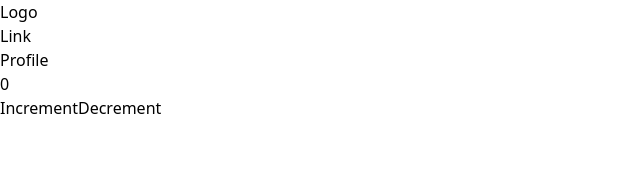
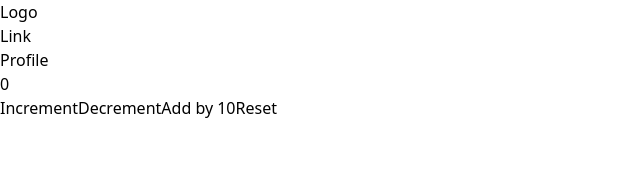
Before and after one commit to Asad9340/Basic-Redux, a React (Vite) app: page / in a window 1280 px wide. Shown: the top 186 px of the page, without its empty margins (0-640 px from the left). Built offline with nearby package versions, Linux system fonts and the light colour scheme.

Commit message:
added new button and reset button

```diff
--- a/src/Pages/Home/Home.jsx
+++ b/src/Pages/Home/Home.jsx
@@ -1,10 +1,9 @@
 import { useDispatch, useSelector } from 'react-redux';
-import { decrement, increment } from '../../features/counter/counterSlice';
+import { decrement, increment, incrementByAmount, resetCounter } from '../../features/counter/counterSlice';
 
 const Home = () => {
   const count = useSelector(state => state.counter.value);
   const dispatch = useDispatch();
-  console.dir(dispatch)
   return (
     <div className="mt-12 flex justify-center">
       <div className="bg-white shadow-2xl rounded-2xl p-8 md:p-12 gap-5 items-center flex flex-col">
@@ -19,11 +18,25 @@ const Home = () => {
           </button>
 
           <button
-            className="px-6 py-3 bg-red-700 hover:bg-red-800 text-white rounded-lg text-lg transition"
+            className="px-6 py-3 bg-gray-700 hover:bg-red-800 text-white rounded-lg text-lg transition"
             aria-label="Decrement value"
             onClick={() => dispatch(decrement())}
           >
             Decrement
+          </button>
+          <button
+            className="px-6 py-3 bg-green-700 hover:bg-red-800 text-white rounded-lg text-lg transition"
+            aria-label="Decrement value"
+            onClick={() => dispatch(incrementByAmount(10))}
+          >
+            Add by 10
+          </button>
+          <button
+            className="px-6 py-3 bg-red-700 hover:bg-red-800 text-white rounded-lg text-lg transition"
+            aria-label="Decrement value"
+            onClick={() => dispatch(resetCounter())}
+          >
+            Reset
           </button>
         </div>
       </div>
--- a/src/features/counter/counterSlice.js
+++ b/src/features/counter/counterSlice.js
@@ -15,9 +15,13 @@ export const counterSlice = createSlice({
     incrementByAmount: (state, action) => {
       state.value += action.payload;
     },
+    resetCounter: state => {
+      state.value = 0;
+    }
   },
 });
 
-export const { increment, decrement, incrementByAmount } = counterSlice.actions;
+export const { increment, decrement, incrementByAmount, resetCounter } =
+  counterSlice.actions;
 
 export default counterSlice.reducer;
```
